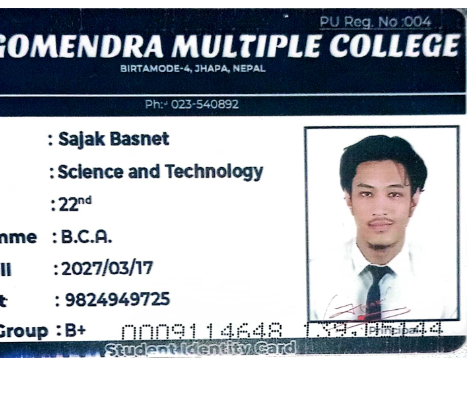
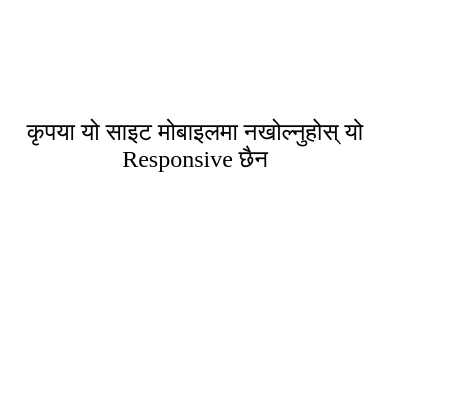
Before and after one commit to Bansnetsajak007/hehehe, a plain HTML site: page index.html in a window 390 px wide. Shown: the whole page, 467 px wide, since content can reach past the window. Drawn offline with Linux system fonts and the light colour scheme.

Commit message:
Added something cool

```diff
--- a/index.html
+++ b/index.html
@@ -1,14 +1,20 @@
 <!DOCTYPE html>
 <html lang="en">
+
 <head>
     <meta charset="UTF-8">
     <meta name="viewport" content="width=device-width, initial-scale=1.0">
     <title>Hehe</title>
     <link rel="stylesheet" href="style.css">
 </head>
+
 <body>
     <div id="main">
-    <img src="./idPhoto.jpg" alt="Lovely😘">
+    </div> <br> <br>
+    <div id="message">
+
     </div>
+    <script src="responsive.js"></script>
 </body>
+
 </html>
--- /dev/null
+++ b/responsive.js
@@ -0,0 +1,17 @@
+function updateMessage() {
+    const messageDiv = document.getElementById('message');
+    mainDiv = document.getElementById('main');
+    if (window.innerWidth < 768) {
+        if(mainDiv) {
+            mainDiv.innerHTML = '';
+        }
+        messageDiv.textContent = 'कृपया यो साइट मोबाइलमा नखोल्नुहोस् यो Responsive छैन'
+    } else {
+        mainDiv.innerHTML  = `<img src="./idPhoto.jpg" alt="Lovely😘">`
+
+    }
+}
+
+updateMessage();
+
+window.addEventListener('resize', updateMessage);
--- a/style.css
+++ b/style.css
@@ -8,3 +8,16 @@ img{
     justify-content: center;
     align-items: center;
 }
+
+
+#message {
+    font-size: 2em;
+    text-align: center;
+    margin-top: 20%;
+}
+
+@media only screen and (max-width: 768px) {
+    #message {
+        font-size: 1.5em;
+    }
+}
```
